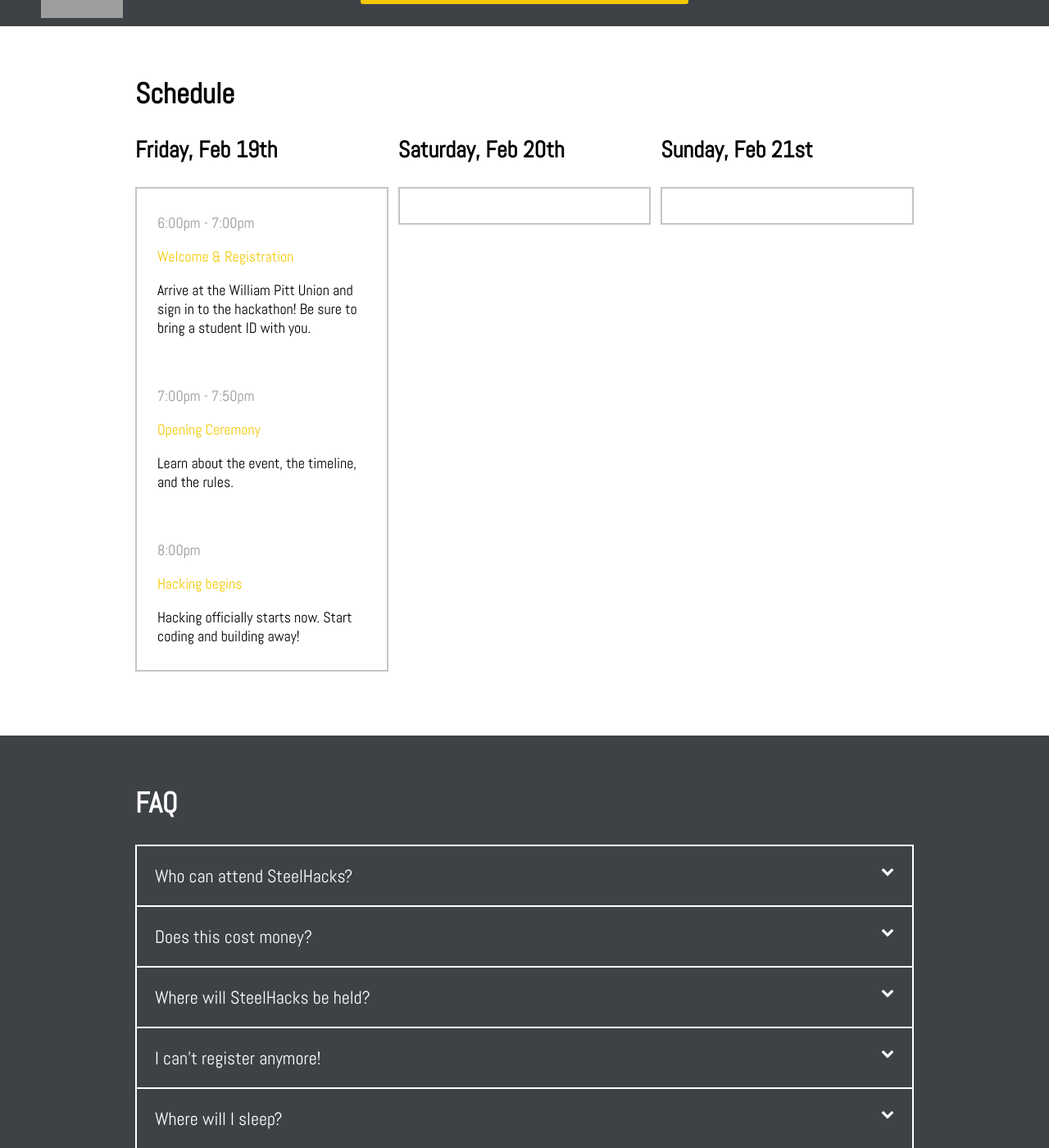
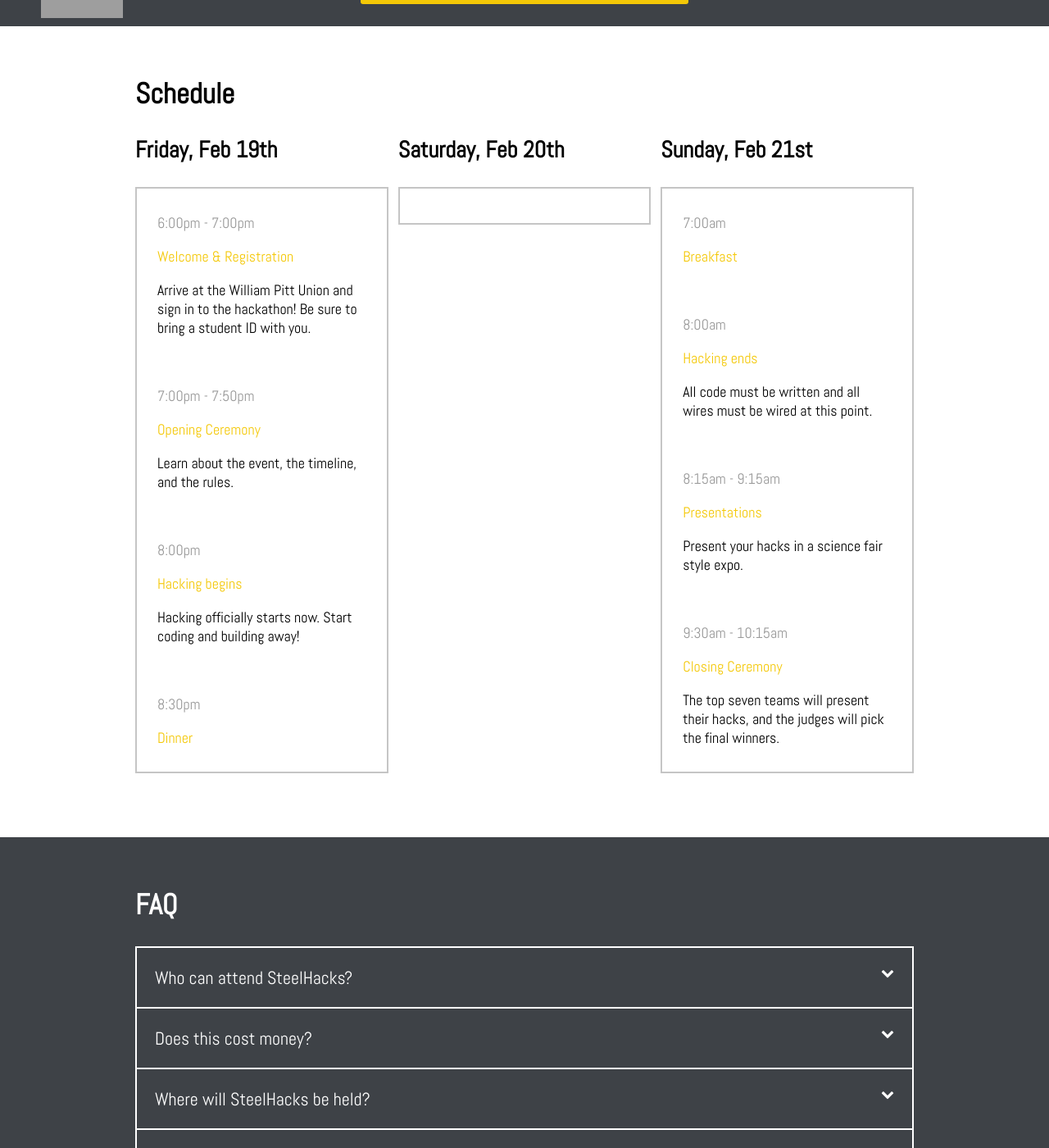
Before and after one commit to SteelHeads/steelhacks.com, a Jekyll site: the page built from index.html, in a window 1280 px wide and 1400 px high, scrolled down 648 px. Shown: the whole window at 82% size. Built offline with Jekyll 4.4.1, drawn with Linux system fonts in a browser that asks for light colours; grey boxes are pictures that could not be loaded.

Commit message:
Updated schedule

```diff
--- a/_data/events.yml
+++ b/_data/events.yml
@@ -15,10 +15,30 @@
       description:
         Hacking officially starts now. Start coding and building away!
 
+    - time: 8:30pm
+      title: Dinner
+
 - date: Saturday, Feb 20th
   events:
     - Coming soon!
 
 - date: Sunday, Feb 21st
   events:
-    - Coming soon!
+    - time: 7:00am
+      title: |
+        Breakfast
+
+    - time: 8:00am
+      title: Hacking ends
+      description: |
+        All code must be written and all wires must be wired at this point.
+
+    - time: 8:15am - 9:15am
+      title: Presentations
+      description: |
+        Present your hacks in a science fair style expo.
+
+    - time: 9:30am - 10:15am
+      title: Closing Ceremony
+      description: |
+        The top seven teams will present their hacks, and the judges will pick the final winners.
```
